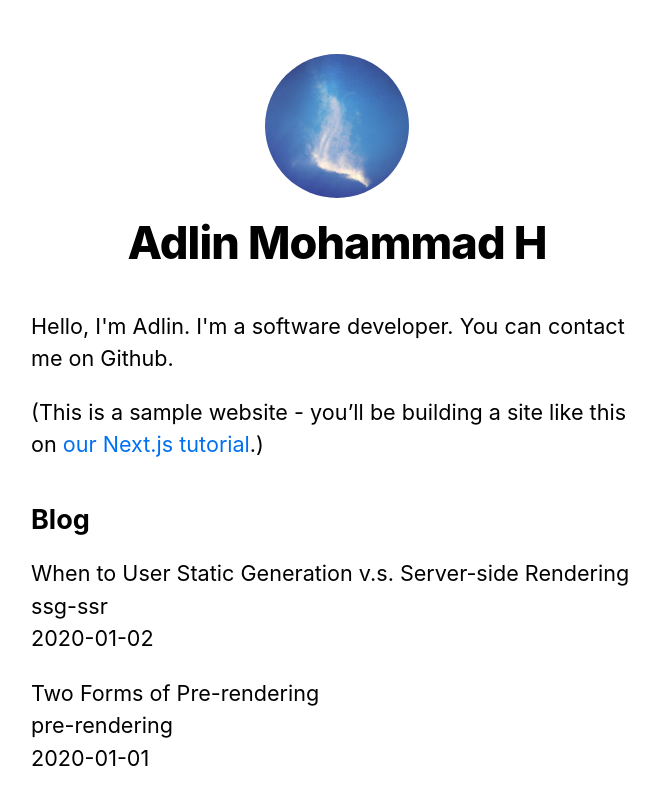
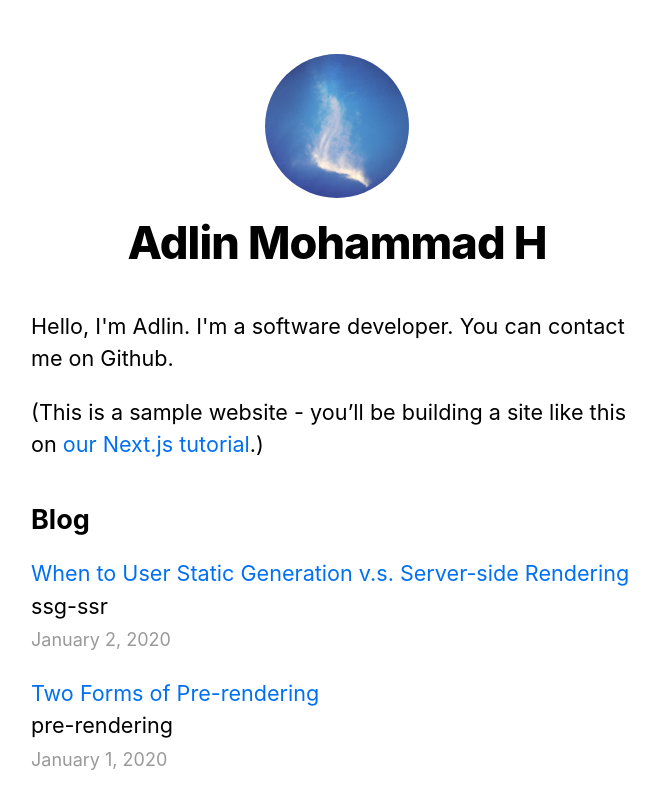
Before and after one commit to AdlinMH/nextjs_latihan, a Next.js app: page / in a window 1280 px wide. Shown: the top 808 px of the page, without its empty margins (303-962 px from the left). Built offline with nearby package versions, Linux system fonts and the light colour scheme.

Commit message:
feat: dynamic routes - navigating and polishing to the detail page

```diff
--- /dev/null
+++ b/components/date.js
@@ -0,0 +1,6 @@
+import { parseISO, format } from 'date-fns'
+
+export default function Date({ dateString }) {
+  const date = parseISO(dateString)
+  return <time dateTime={dateString}>{format(date, 'LLLL d, yyyy')}</time>
+}
--- a/lib/posts.js
+++ b/lib/posts.js
@@ -1,6 +1,8 @@
 import fs from 'fs'
 import path from 'path'
 import matter from 'gray-matter'
+import remark from 'remark'
+import html from 'remark-html'
 
 const postsDirectory = path.join(process.cwd(), 'posts')
 
@@ -60,16 +62,23 @@
   })
 }
 
-export function getPostData(id) {
+export async function getPostData(id) {
   const fullPath = path.join(postsDirectory, `${id}.md`)
   const fileContents = fs.readFileSync(fullPath, 'utf8')
 
   // Use gray-matter to parse the post metadata section
   const matterResult = matter(fileContents)
 
+  // Use remark to convert markdown into HTML string
+  const processedContent = await remark()
+    .use(html)
+    .process(matterResult.content)
+  const contentHtml = processedContent.toString()
+
   // Combine the data with the id
   return {
     id,
+    contentHtml,
     ...matterResult.data,
   }
 }
--- a/package.json
+++ b/package.json
@@ -9,6 +9,7 @@
   },
   "dependencies": {
     "classnames": "^2.2.6",
+    "date-fns": "^2.16.1",
     "fs": "^0.0.1-security",
     "gray-matter": "^4.0.2",
     "next": "9.5.3",
@@ -16,6 +17,8 @@
     "postcss-preset-env": "^6.7.0",
     "react": "16.13.1",
     "react-dom": "16.13.1",
+    "remark": "^12.0.1",
+    "remark-html": "^13.0.1",
     "sass": "^1.27.0",
     "tailwindcss": "^1.8.12"
   }
--- a/pages/index.js
+++ b/pages/index.js
@@ -1,6 +1,9 @@
 import Head from 'next/head'
+import Link from 'next/link'
 
 import Layout, { siteTitle } from '../components/layout'
+import Date from '../components/date'
+
 import { getSortedPostsData } from '../lib/posts'
 
 import utilStyles from '../styles/utils.module.css'
@@ -34,11 +37,15 @@
         <ul className={utilStyles.list}>
           {allPostsData.map(({ id, date, title }) => (
             <li className={utilStyles.listItem} key={id}>
-              {title}
+              <Link href={`/posts/${id}`}>
+                <a>{title}</a>
+              </Link>
               <br />
               {id}
               <br />
-              {date}
+              <small className={utilStyles.lightText}>
+                <Date dateString={date} />
+              </small>
             </li>
           ))}
         </ul>
```
Also changed, not shown: pages/posts/[id].js (+16 -6 lines), 2 other files (tests, documents, lock files or other folders).
